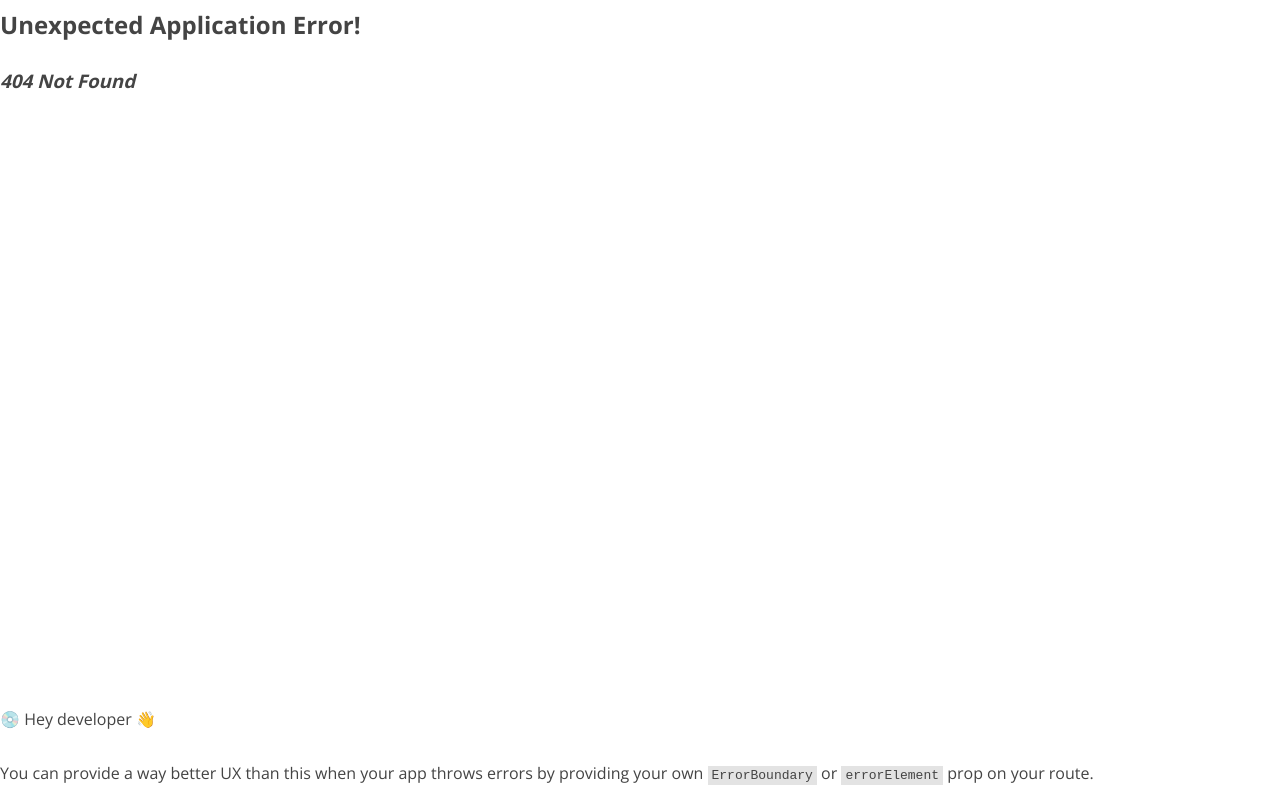
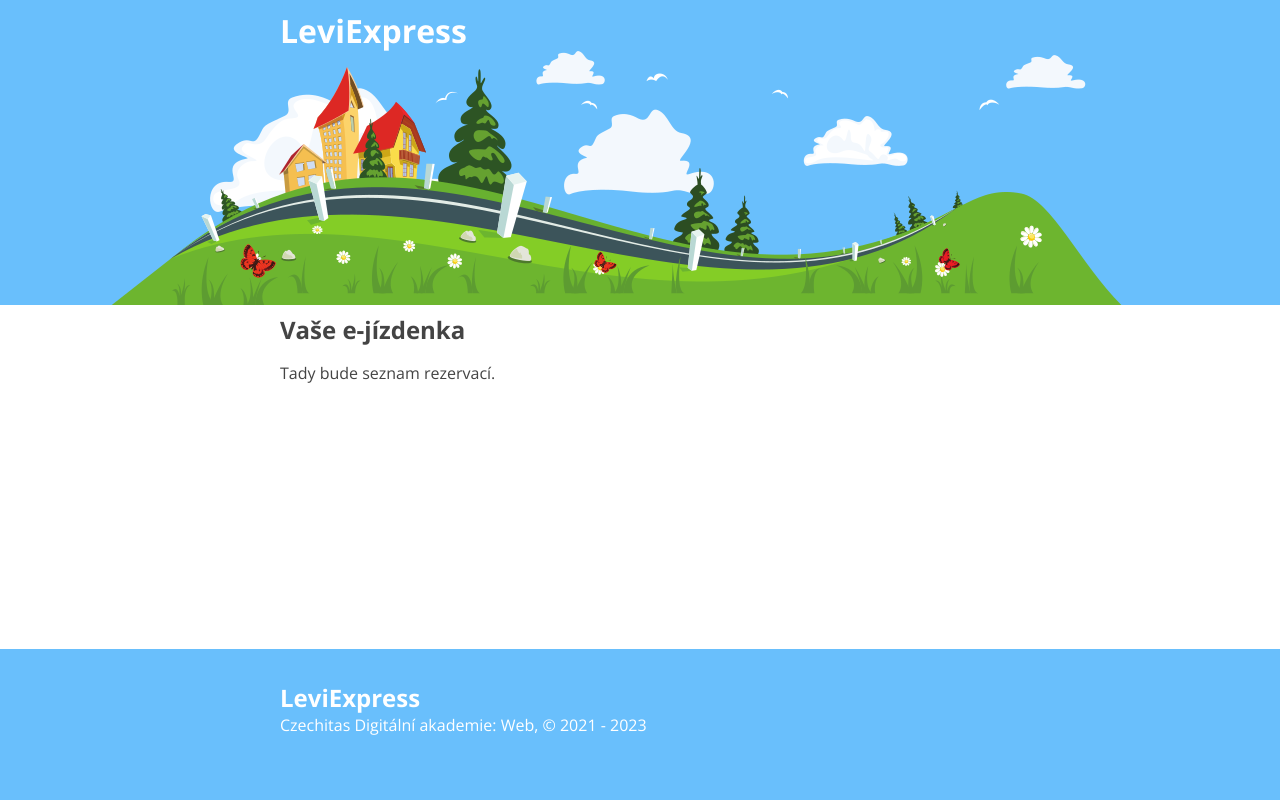
Before and after one commit to daniela-pech/leviexpress, a React (Vite) app: page /reservation in a window 1280 px wide. Before the commit this address had no page. Built offline with nearby package versions, Linux system fonts and the light colour scheme.

Commit message:
zprovozneni routovani

```diff
--- /dev/null
+++ b/src/components/ReservationPage/index.jsx
@@ -0,0 +1,9 @@
+import React from 'react';
+import './style.css';
+
+export const ReservationPage = () => (
+  <div className="container">
+    <h2>Vaše e-jízdenka</h2>
+    <p>Tady bude seznam rezervací.</p>
+  </div>
+);
```
Also changed, not shown: src/index.jsx (+13 -1 lines), src/components/ReservationPage/style.css (added).
